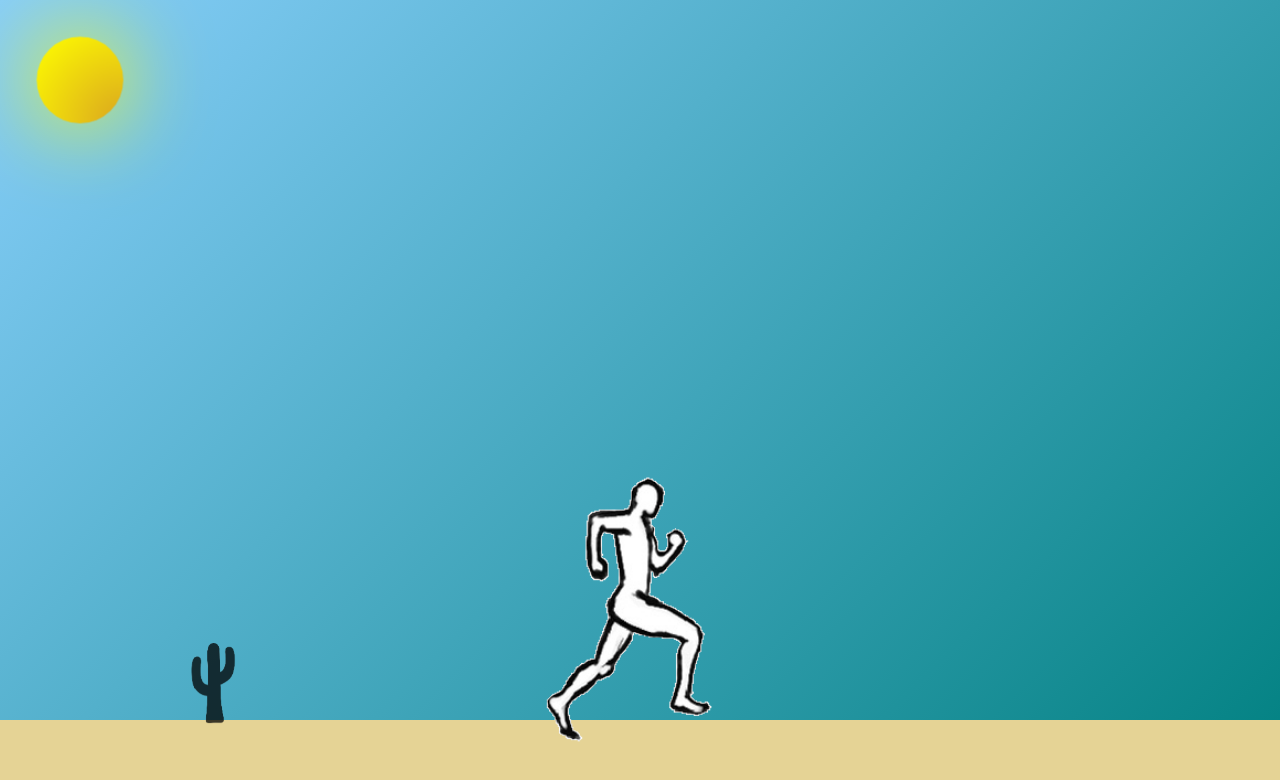
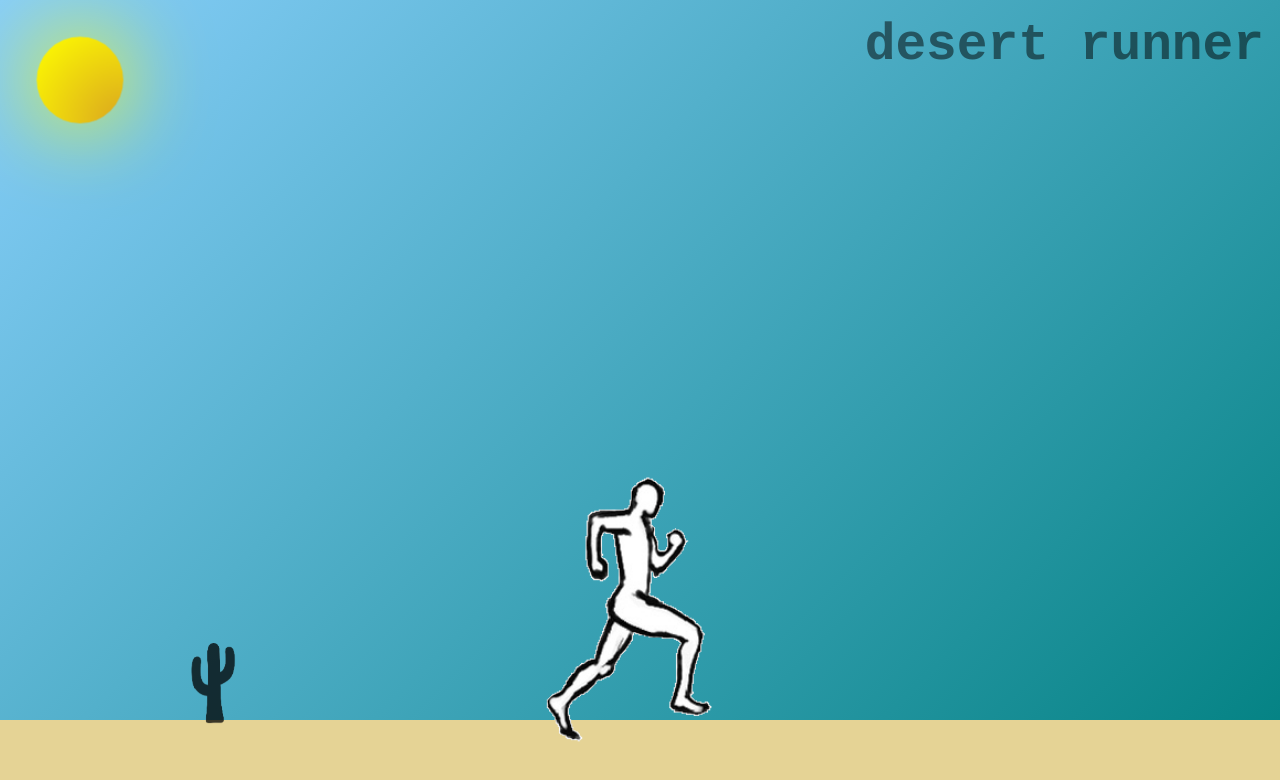
Before and after one commit to thomasxbanks/desert-runner, a website: page index.html in a window 1280 px wide. Drawn offline with Linux system fonts and the light colour scheme.

Commit message:
adds title

```diff
--- a/index.html
+++ b/index.html
@@ -10,6 +10,7 @@
 </head>
 
 <body>
+  <h1>desert runner</h1>
   <figure class="stop-motion_animation" data-active="false"></figure>
   <script src="index.js"></script>
 </body>
--- a/style.css
+++ b/style.css
@@ -1,6 +1,29 @@
 body {
   margin: 0;
   overflow: hidden;
+}
+
+* {
+  box-sizing: border-box;
+}
+
+h1 {
+  display: block;
+  width: 100%;
+  margin: 0;
+
+  position: fixed;
+  top: 0;
+  right: 0;
+  z-index: 2;
+  font-family: monospace;
+  font-size: 4vmax;
+  text-align: right;
+  padding-top: 1rem;
+  padding-right: 1rem;
+  padding-bottom: 1rem;
+  padding-left: 10rem;
+  opacity: 0.5;
 }
 
 @keyframes sun {
@@ -55,7 +78,7 @@ body {
   background-repeat: no-repeat;
   background-position: center center;
   display: block;
-  position: absolute;
+  position: fixed;
   bottom: 4.8rem;
   right: 0;
   z-index: 0;
```
